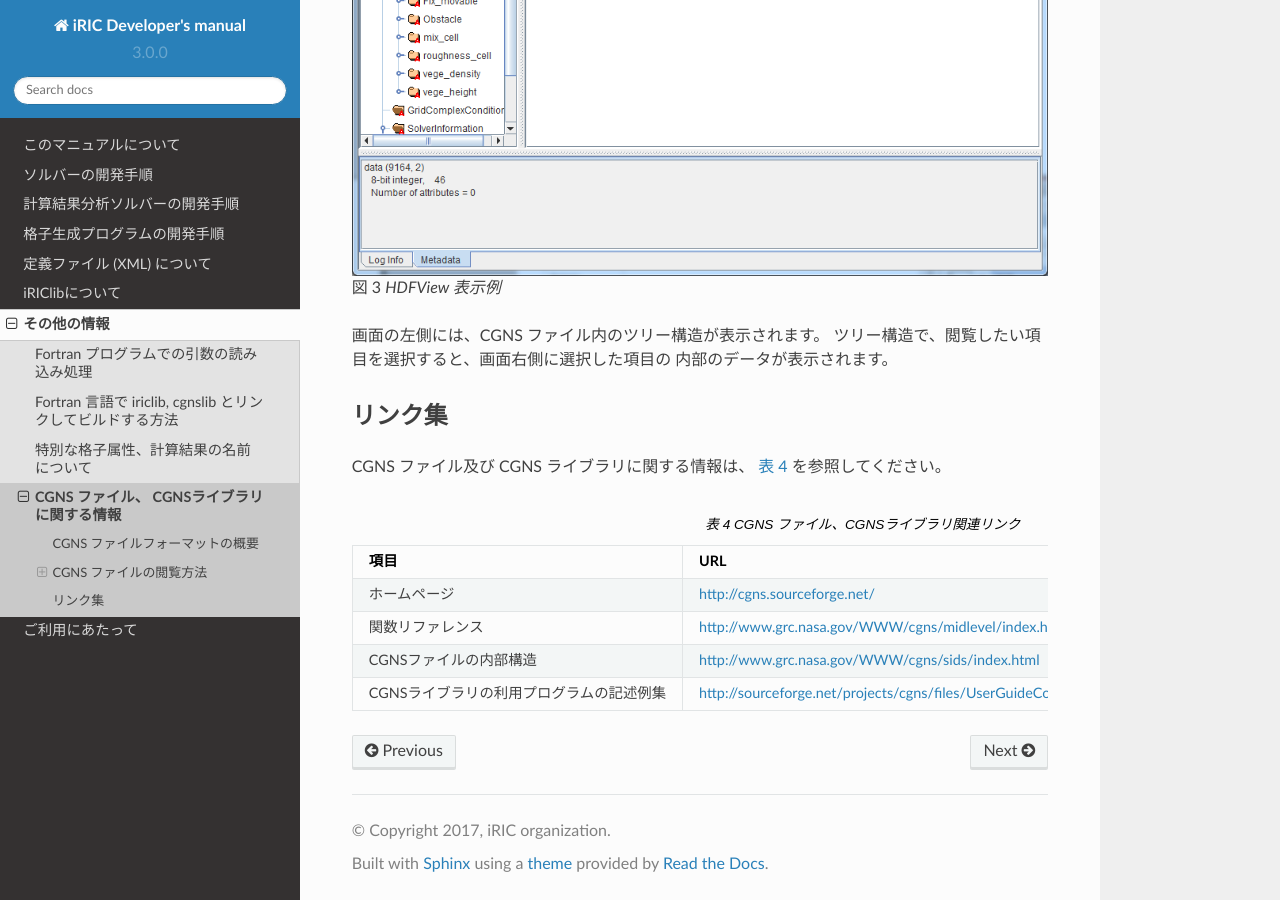
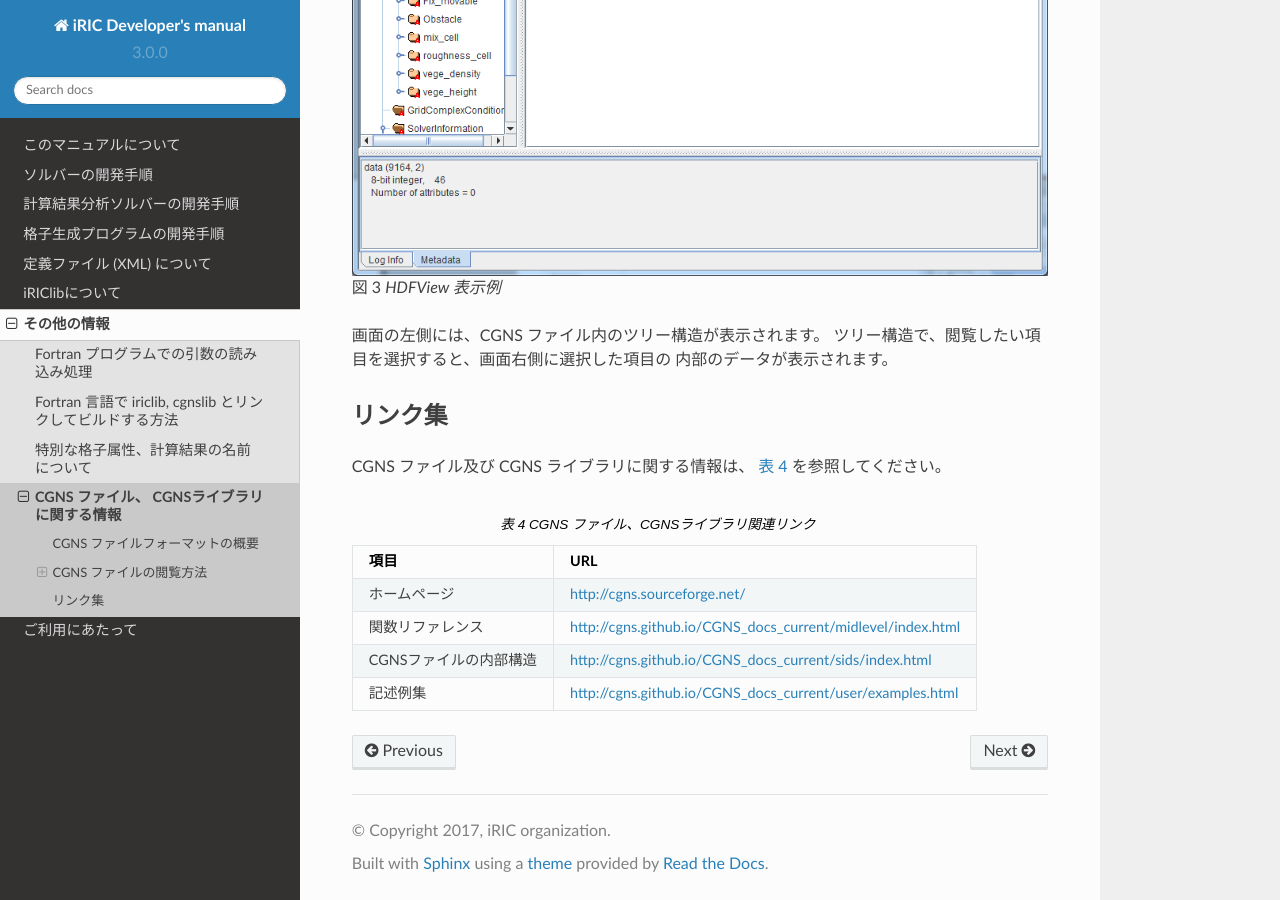
Before and after one commit to scharlton2/solver_dev_manual, a Sphinx documentation site: the page built from source/07/04_about_cgns.rst, in a window 1280 px wide and 900 px high, scrolled down 2780 px. Built offline with Sphinx 7.4.7 and the Read the Docs theme 2.0.0, drawn with Linux system fonts in a browser that asks for light colours.

Commit message:
CGNS library link URLs updated

```diff
--- a/source/07/04_about_cgns.rst
+++ b/source/07/04_about_cgns.rst
@@ -96,8 +96,8 @@ CGNS ファイル及び CGNS ライブラリに関する情報は、 :numref:`cg
    * - ホームページ
      - http://cgns.sourceforge.net/
    * - 関数リファレンス
-     - http://www.grc.nasa.gov/WWW/cgns/midlevel/index.html
+     - http://cgns.github.io/CGNS_docs_current/midlevel/index.html
    * - CGNSファイルの内部構造
-     - http://www.grc.nasa.gov/WWW/cgns/sids/index.html
-   * - CGNSライブラリの利用プログラムの記述例集
-     - http://sourceforge.net/projects/cgns/files/UserGuideCode/Release%203/UserGuideCodeV3.zip/download
+     - http://cgns.github.io/CGNS_docs_current/sids/index.html
+   * - 記述例集
+     - http://cgns.github.io/CGNS_docs_current/user/examples.html
```
